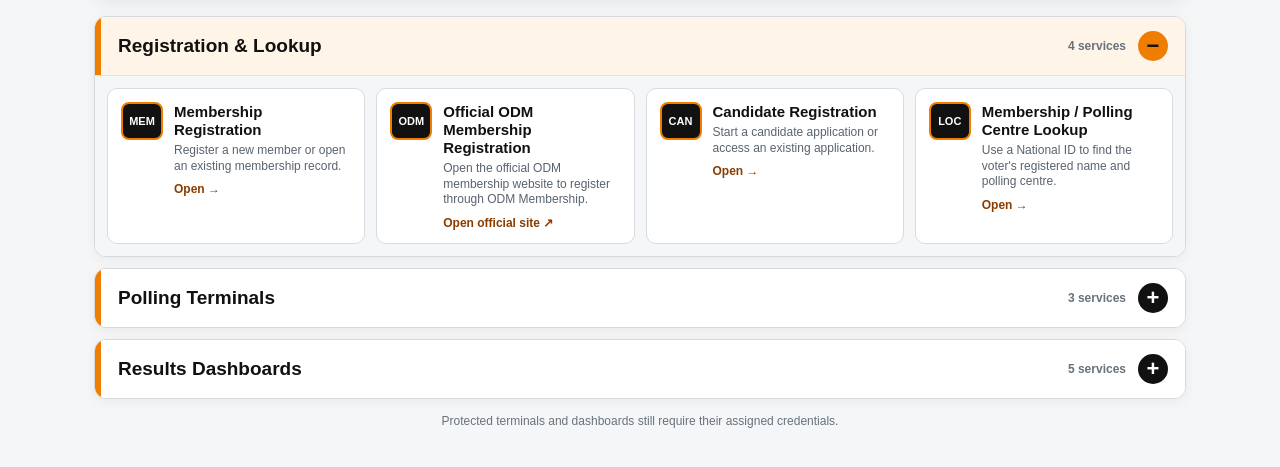
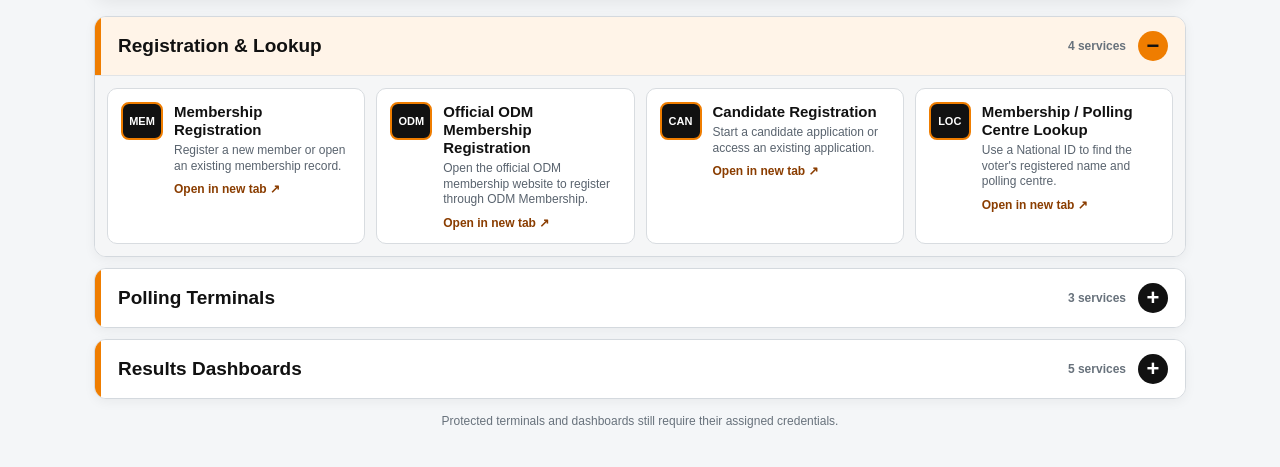
Before and after one commit to otibarny-alt/candidate-registration-system, a Flask app: page /navigation in a window 1280 px wide. Shown: the part 202-669 px from the top of the page. Run offline with Flask 3, Linux system fonts and the light colour scheme; parts of the project's set-up code (start-up, migrations or seed data) failed here and were passed over; some libraries are stand-ins or nearby versions.

Commit message:
Add files via upload

```diff
--- a/templates/main_dashboard.html
+++ b/templates/main_dashboard.html
@@ -18,7 +18,7 @@
  <details class="nav-group" {% if loop.first %}open{% endif %}>
   <summary><span>{{ group_name }}</span><small>{{ items|length }} services</small></summary>
   <div class="nav-grid">
-   {% for item in items %}<a class="nav-tile" href="{{ item.url }}"{% if item.external %} target="_blank" rel="noopener noreferrer"{% endif %}><span class="nav-icon">{{ item.icon }}</span><h3>{{ item.title }}</h3><p>{{ item.description }}</p><span class="nav-open">{% if item.external %}Open official site ↗{% else %}Open →{% endif %}</span></a>{% endfor %}
+   {% for item in items %}<a class="nav-tile" href="{{ item.url }}" target="_blank" rel="noopener noreferrer"><span class="nav-icon">{{ item.icon }}</span><h3>{{ item.title }}</h3><p>{{ item.description }}</p><span class="nav-open">Open in new tab ↗</span></a>{% endfor %}
   </div>
  </details>
  {% endfor %}
```
